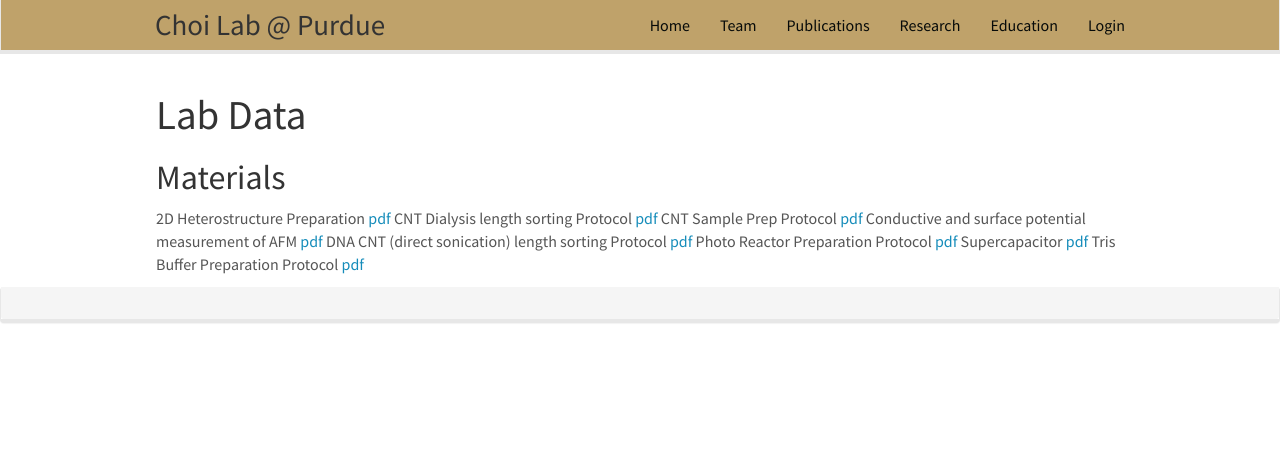
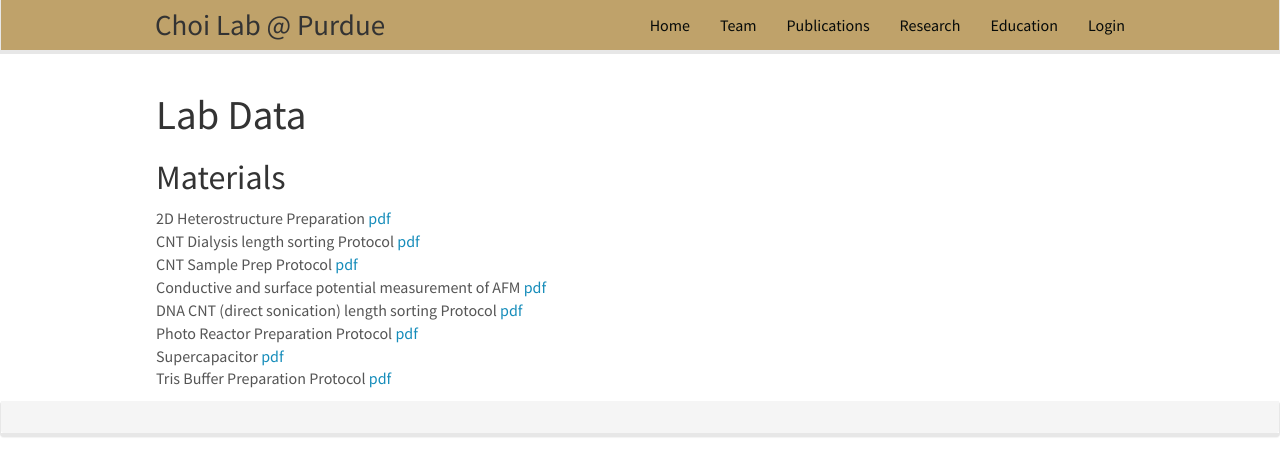
Before and after one commit to choidnalab/choidnalab.github.io, a Jekyll site: the page built from _pages/labdata.md, in a window 1280 px wide. Shown: the top 476 px of the page. Built offline with Jekyll 4.4.1, drawn with Linux system fonts in a browser that asks for light colours; nearby versions of some CDN libraries.

```diff
--- a/_pages/labdata.md
+++ b/_pages/labdata.md
@@ -9,11 +9,11 @@ permalink: /labdata.html
 # Lab Data
 
 ## Materials
-2D Heterostructure Preparation <a href="{{ site.url }}{{ site.baseurl }}/images/labdata/2D_Heterostructure_Preparation.pdf">pdf</a>
-CNT Dialysis length sorting Protocol <a href="{{ site.url }}{{ site.baseurl }}/images/labdata/CNT_Dialysis_length_sorting_Protocol.pdf">pdf</a>
-CNT Sample Prep Protocol <a href="{{ site.url }}{{ site.baseurl }}/images/labdata/CNT_Sample_Prep_Protocol.pdf">pdf</a>
-Conductive and surface potential measurement of AFM <a href="{{ site.url }}{{ site.baseurl }}/images/labdata/Conductive_and_surface_potential_measurement_of_AFM.pdf">pdf</a>
-DNA CNT (direct sonication) length sorting Protocol <a href="{{ site.url }}{{ site.baseurl }}/images/labdata/DNA_CNT_direct_sonication_length_sorting_Protocol.pdf">pdf</a>
-Photo Reactor Preparation Protocol <a href="{{ site.url }}{{ site.baseurl }}/images/labdata/Photo_Reactor_Preparation_protocol.pdf">pdf</a>
-Supercapacitor <a href="{{ site.url }}{{ site.baseurl }}/images/labdata/Supercapacitor.pdf">pdf</a>
-Tris Buffer Preparation Protocol <a href="{{ site.url }}{{ site.baseurl }}/images/labdata/Tris_Buffer_Preparation_Protocol.pdf">pdf</a>
+2D Heterostructure Preparation <a href="{{ site.url }}{{ site.baseurl }}/images/labdata/2D_Heterostructure_Preparation.pdf">pdf</a><br>
+CNT Dialysis length sorting Protocol <a href="{{ site.url }}{{ site.baseurl }}/images/labdata/CNT_Dialysis_length_sorting_Protocol.pdf">pdf</a><br>
+CNT Sample Prep Protocol <a href="{{ site.url }}{{ site.baseurl }}/images/labdata/CNT_Sample_Prep_Protocol.pdf">pdf</a><br>
+Conductive and surface potential measurement of AFM <a href="{{ site.url }}{{ site.baseurl }}/images/labdata/Conductive_and_surface_potential_measurement_of_AFM.pdf">pdf</a><br>
+DNA CNT (direct sonication) length sorting Protocol <a href="{{ site.url }}{{ site.baseurl }}/images/labdata/DNA_CNT_direct_sonication_length_sorting_Protocol.pdf">pdf</a><br>
+Photo Reactor Preparation Protocol <a href="{{ site.url }}{{ site.baseurl }}/images/labdata/Photo_Reactor_Preparation_protocol.pdf">pdf</a><br>
+Supercapacitor <a href="{{ site.url }}{{ site.baseurl }}/images/labdata/Supercapacitor.pdf">pdf</a><br>
+Tris Buffer Preparation Protocol <a href="{{ site.url }}{{ site.baseurl }}/images/labdata/Tris_Buffer_Preparation_Protocol.pdf">pdf</a><br>
```
